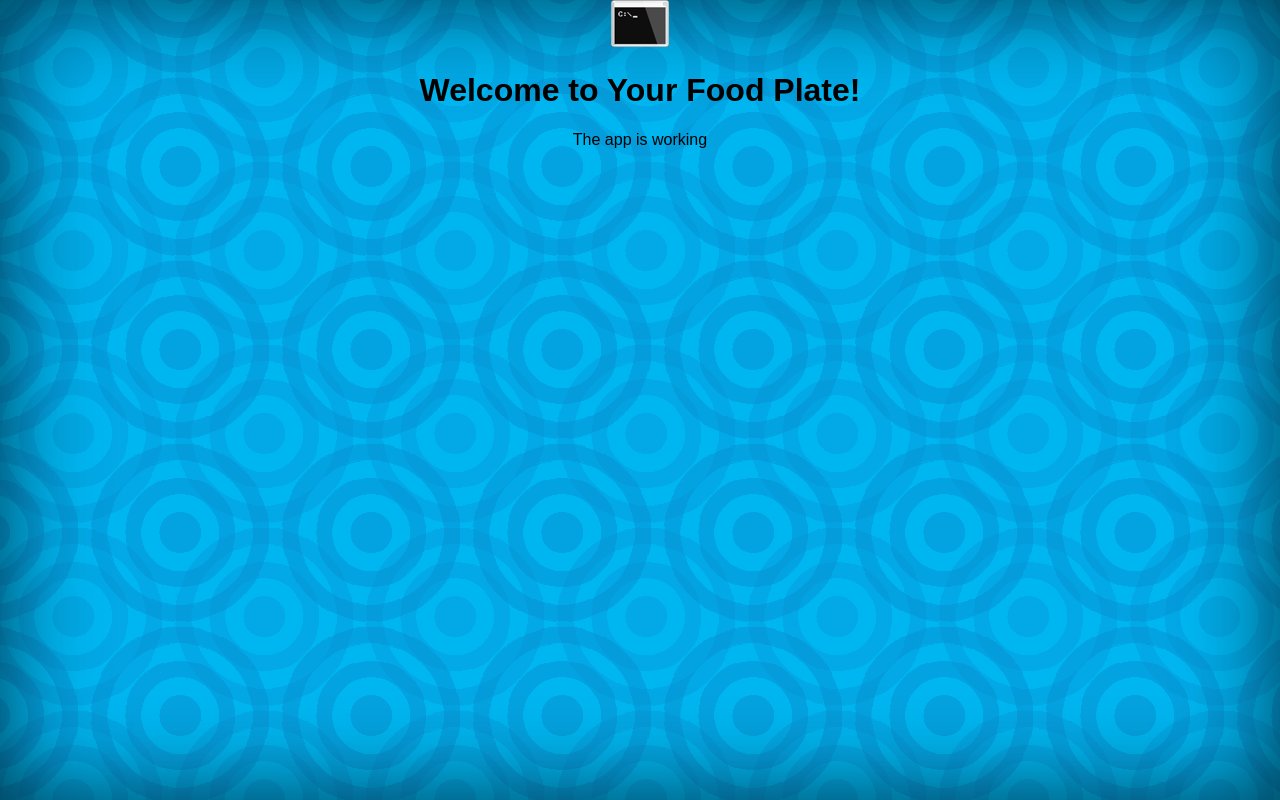
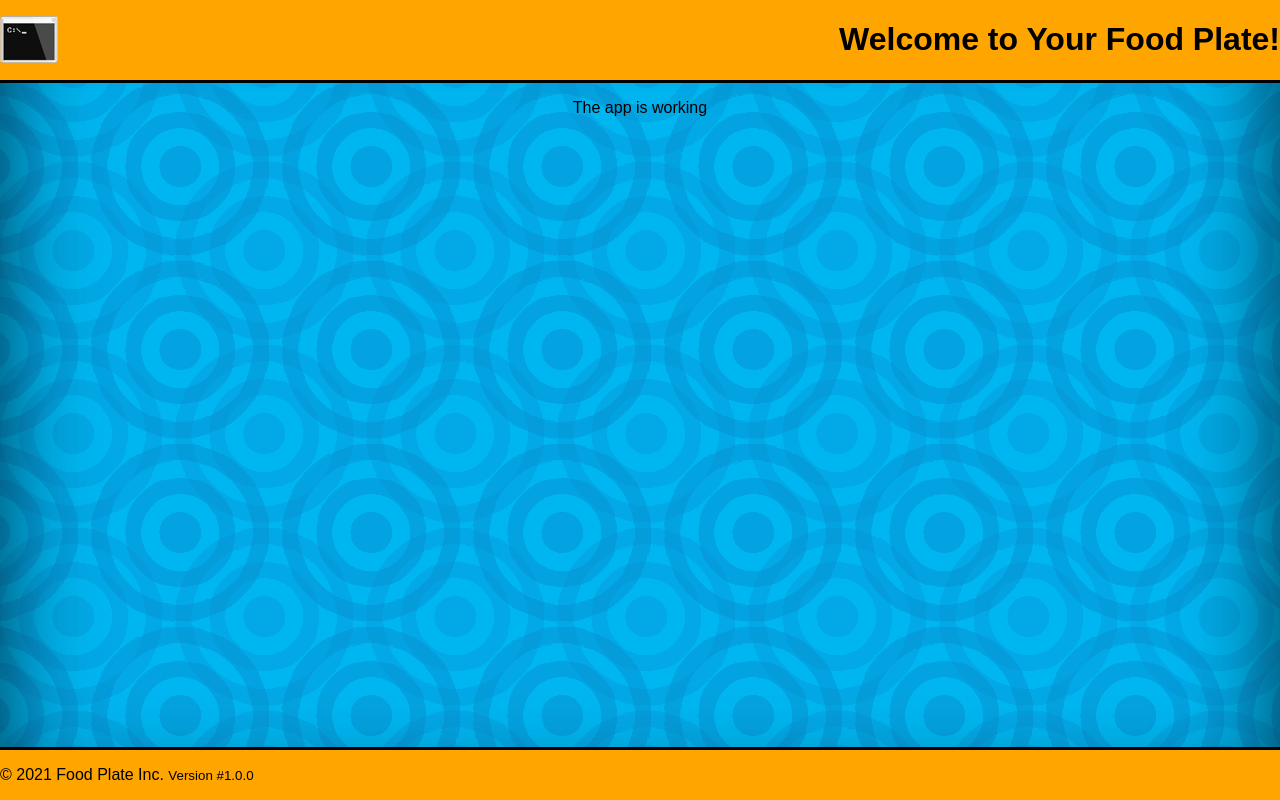
Before and after one commit to oaklandevans/FoodPlate-cli-Repo, an Angular app: page / in a window 1280 px wide. Built offline with nearby package versions, Linux system fonts and the light colour scheme.

Commit message:
Header-Footer-Styling

```diff
--- a/src/app/app.component.css
+++ b/src/app/app.component.css
@@ -0,0 +1,7 @@
+.header-footer {
+    background-color: orange;
+    width: 100%;
+    display: flex;
+    justify-content: space-between;
+    align-items: center;
+}
--- a/src/app/app.component.html
+++ b/src/app/app.component.html
@@ -1,4 +1,5 @@
 <div id="wrapper">
   <fp-header></fp-header>
   <p>The app is working</p>
+  <fp-footer></fp-footer>
 </div>
--- a/src/app/app.component.ts
+++ b/src/app/app.component.ts
@@ -1,9 +1,10 @@
-import { Component } from '@angular/core';
+import { Component, ViewEncapsulation } from '@angular/core';
 
 @Component({
   selector: 'fp-app',
   templateUrl: './app.component.html',
-  styleUrls: ['./app.component.css']
+  styleUrls: ['./app.component.css'],
+  encapsulation: ViewEncapsulation.None
 })
 export class AppComponent {
 
--- a/src/app/footer/footer.component.css
+++ b/src/app/footer/footer.component.css
@@ -0,0 +1,7 @@
+footer {
+    height: 50px;
+    position: absolute;
+    bottom: 0;
+    border-top: 3px solid #000;
+    text-align: left;
+}
--- a/src/app/footer/footer.component.html
+++ b/src/app/footer/footer.component.html
@@ -1 +1,3 @@
-<p>footer works!</p>
+<footer class="header-footer">
+    <p>&copy; 2021 Food Plate Inc. <small>Version #{{versionString}}</small></p>
+</footer>
--- a/src/app/footer/footer.component.ts
+++ b/src/app/footer/footer.component.ts
@@ -7,6 +7,8 @@ import { Component, OnInit } from '@angular/core';
 })
 export class FooterComponent implements OnInit {
 
+  versionString: string = "1.0.0";
+
   constructor() { }
 
   ngOnInit(): void {
--- a/src/app/header/header.component.css
+++ b/src/app/header/header.component.css
@@ -0,0 +1,5 @@
+header {
+    display: flex;
+    justify-content: space-between;
+    border-bottom: 3px solid #000;
+}
--- a/src/app/header/header.component.html
+++ b/src/app/header/header.component.html
@@ -1,4 +1,4 @@
-<header>
+<header class="header-footer">
     <img src="assets/images/icons/cli-icon.png" alt="">
     <h1>Welcome to Your Food Plate!</h1>
 </header>
```
